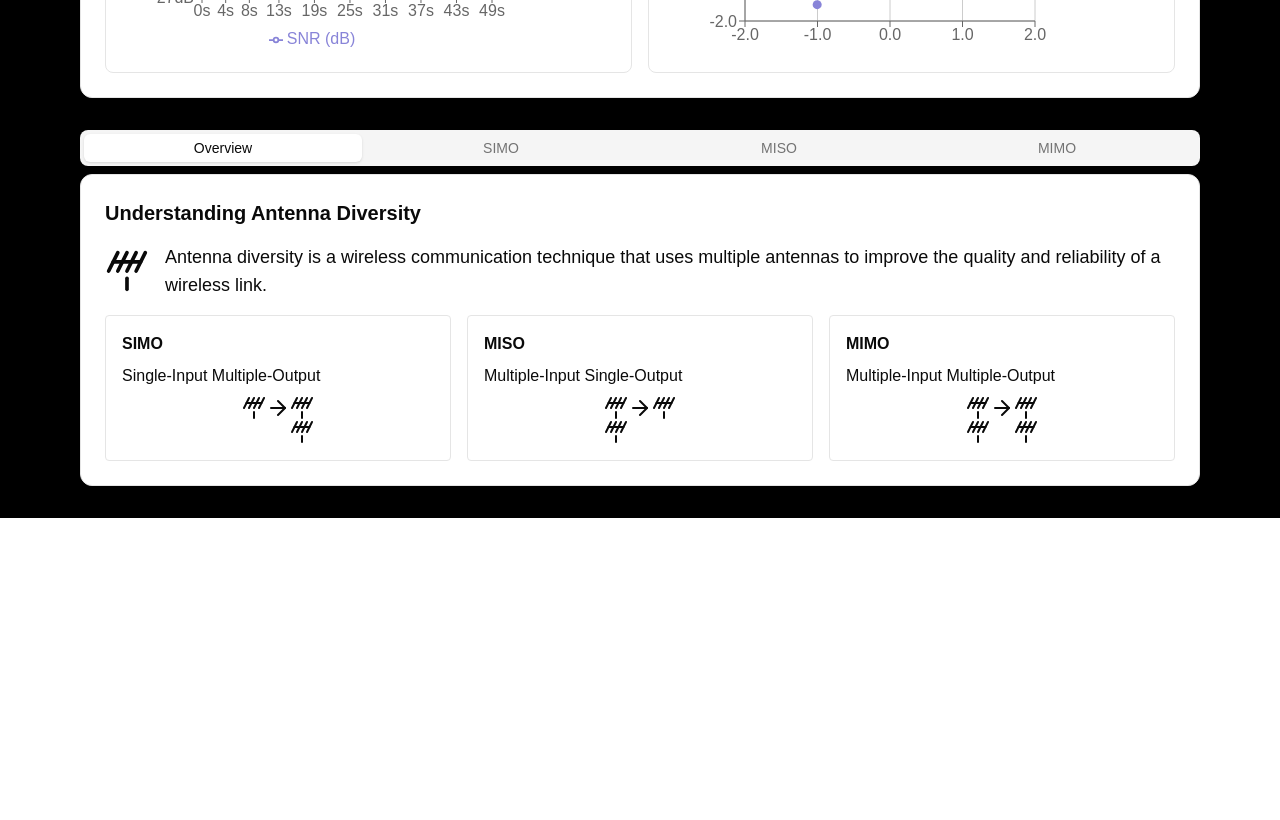
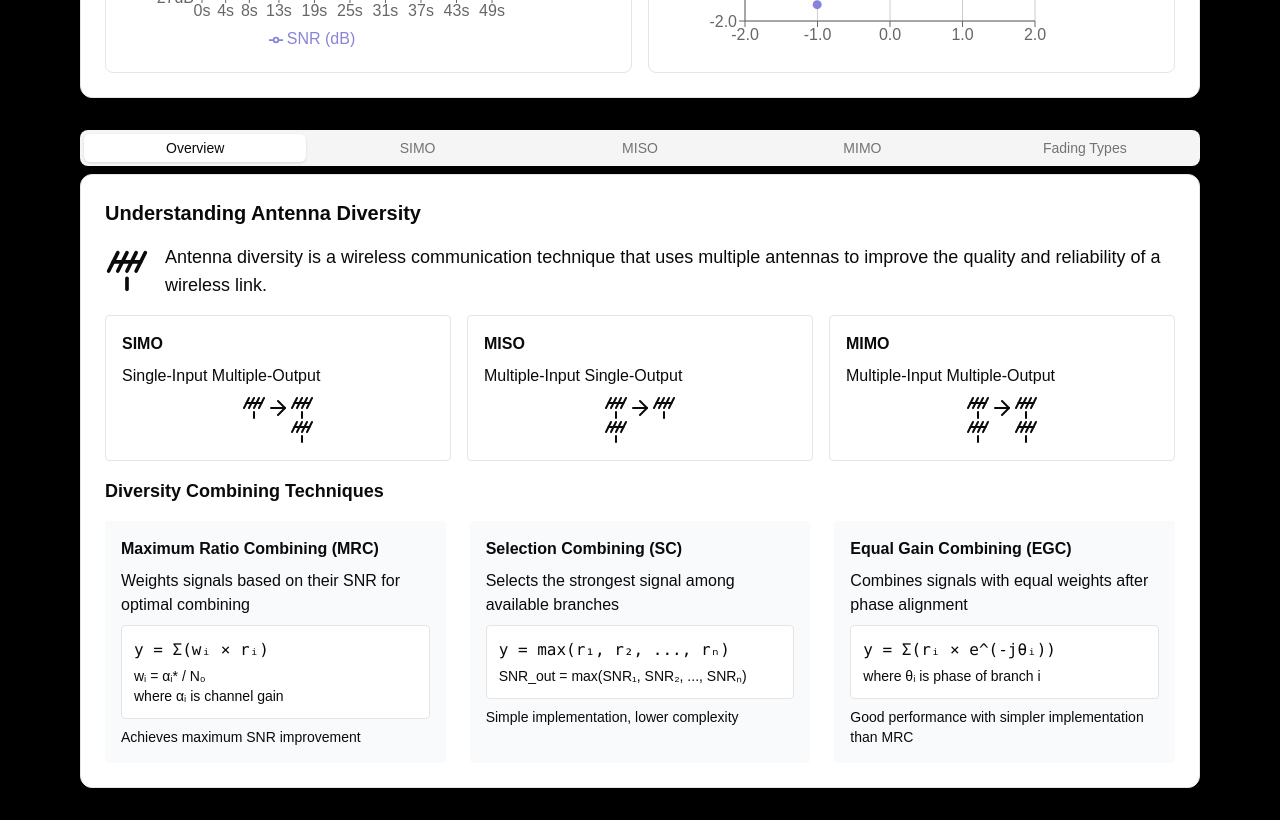
Before and after one commit to SHARJIDH/antenna-simulations, a Next.js app: page / in a window 1280 px wide. Shown: the part 1120-1940 px from the top of the page. Before the commit the page ends 1638 px from the top, so only its background shows below. Built offline with nearby package versions, Linux system fonts and the light colour scheme.

Commit message:
updated overview

```diff
--- a/components/allinOne.tsx
+++ b/components/allinOne.tsx
@@ -7,6 +7,7 @@ import { Antenna, Radio, Waves, ArrowRight } from 'lucide-react';
 
 const AntennaSimulationOne = () => {
   const [snrValue, setSnrValue] = useState(10);
+  const [kFactor, setKFactor] = useState(5);
 
   // Generate BER vs SNR data
   const generateBERData = (antennaCount) => {
@@ -20,28 +21,50 @@ const AntennaSimulationOne = () => {
       };
     });
   };
+  const generateRayleighData = () => {
+    return Array.from({ length: 50 }, (_, i) => {
+      const x = i / 5;
+      // PDF of Rayleigh distribution
+      const pdf = (x / Math.pow(snrValue, 2)) * Math.exp(-Math.pow(x, 2) / (2 * Math.pow(snrValue, 2)));
+      return {
+        x,
+        pdf: pdf.toFixed(4),
+        name: x.toFixed(1)
+      };
+    });
+  };
+  const generateRicianData = () => {
+    return Array.from({ length: 50 }, (_, i) => {
+      const x = i / 5;
+      // Simplified Rician PDF (approximation)
+      const pdf = (x / Math.pow(snrValue, 2)) *
+                 Math.exp(-(Math.pow(x, 2) + Math.pow(kFactor, 2)) / (2 * Math.pow(snrValue, 2))) *
+                 Math.exp(x * kFactor / Math.pow(snrValue, 2));
+      return {
+        x,
+        pdf: pdf.toFixed(4),
+        name: x.toFixed(1)
+      };
+    });
+  };
+
 
   // Simulation data for different antenna configurations
   const singleAntennaData = generateBERData(1);
   const twoAntennaData = generateBERData(2);
   const fourAntennaData = generateBERData(4);
+  const rayleighData = generateRayleighData();
+  const ricianData = generateRicianData();
 
   return (
     <div className="w-full max-w-6xl mx-auto p-4 space-y-6">
-      {/* <Card>
-        <CardHeader>
-          <CardTitle className="text-2xl font-bold">
-            Antenna Diversity Educational Platform
-          </CardTitle>
-        </CardHeader>
-      </Card> */}
-
       <Tabs defaultValue="overview">
-        <TabsList className="grid grid-cols-4 w-full">
+        <TabsList className="grid grid-cols-5 w-full">
           <TabsTrigger value="overview">Overview</TabsTrigger>
           <TabsTrigger value="simo">SIMO</TabsTrigger>
           <TabsTrigger value="miso">MISO</TabsTrigger>
           <TabsTrigger value="mimo">MIMO</TabsTrigger>
+          <TabsTrigger value="fading">Fading Types</TabsTrigger>
         </TabsList>
 
         <TabsContent value="overview">
@@ -97,6 +120,44 @@ const AntennaSimulationOne = () => {
                     </div>
                   </div>
                 </div>
+              </div>
+
+              <div className="mt-8">
+                <h4 className="text-lg font-semibold mb-4">Diversity Combining Techniques</h4>
+                <div className="grid grid-cols-3 gap-6">
+                  <div className="p-4 bg-gray-50 rounded">
+                    <h5 className="font-semibold mb-2">Maximum Ratio Combining (MRC)</h5>
+                    <p className="mb-2">Weights signals based on their SNR for optimal combining</p>
+                    <div className="bg-white p-3 rounded border">
+                      <p className="font-mono">y = Σ(wᵢ × rᵢ)</p>
+                      <p className="text-sm mt-1">wᵢ = αᵢ* / N₀</p>
+                      <p className="text-sm">where αᵢ is channel gain</p>
+                    </div>
+                    <p className="mt-2 text-sm">Achieves maximum SNR improvement</p>
+                  </div>
+
+                  <div className="p-4 bg-gray-50 rounded">
+                    <h5 className="font-semibold mb-2">Selection Combining (SC)</h5>
+                    <p className="mb-2">Selects the strongest signal among available branches</p>
+                    <div className="bg-white p-3 rounded border">
+                      <p className="font-mono">y = max(r₁, r₂, ..., rₙ)</p>
+                      <p className="text-sm mt-1">SNR_out = max(SNR₁, SNR₂, ..., SNRₙ)</p>
+                    </div>
+                    <p className="mt-2 text-sm">Simple implementation, lower complexity</p>
+                  </div>
+
+                  <div className="p-4 bg-gray-50 rounded">
+                    <h5 className="font-semibold mb-2">Equal Gain Combining (EGC)</h5>
+                    <p className="mb-2">Combines signals with equal weights after phase alignment</p>
+                    <div className="bg-white p-3 rounded border">
+                      <p className="font-mono">y = Σ(rᵢ × e^(-jθᵢ))</p>
+                      <p className="text-sm mt-1">where θᵢ is phase of branch i</p>
+                    </div>
+                    <p className="mt-2 text-sm">Good performance with simpler implementation than MRC</p>
+                  </div>
+                </div>
+
+
               </div>
             </CardContent>
           </Card>
@@ -226,6 +287,103 @@ const AntennaSimulationOne = () => {
             </CardContent>
           </Card>
         </TabsContent>
+        <TabsContent value="fading">
+          <Card>
+            <CardContent className="p-6">
+              <h3 className="text-xl font-semibold mb-4">Wireless Channel Fading Models</h3>
+
+              <div className="grid grid-cols-2 gap-6">
+                <div className="space-y-6">
+                  <div className="bg-gray-50 p-4 rounded">
+                    <h4 className="font-semibold mb-2">Rayleigh Fading</h4>
+                    <div className="bg-white p-3 rounded border space-y-2">
+                      <p className="font-medium">PDF:</p>
+                      <p className="font-mono">
+                        f(r) = (r/σ²)exp(-r²/2σ²)
+                      </p>
+                      <p className="font-medium mt-2">Channel Response:</p>
+                      <p className="font-mono">
+                        h(t) = hᵢ(t) + jhₖ(t)
+                      </p>
+                      <p className="font-medium mt-2">SNR:</p>
+                      <p className="font-mono">
+                        γ = (|h|²Eₛ)/N₀
+                      </p>
+                    </div>
+                    <p className="mt-2 text-sm">Used when there is no line-of-sight (NLOS) path</p>
+
+                    {/* <div className="mt-4 p-4">
+                      <LineChart width={400} height={200} data={rayleighData}>
+                        <CartesianGrid strokeDasharray="3 3" />
+                        <XAxis dataKey="name" label={{ value: 'Envelope', position: 'bottom' }} />
+                        <YAxis label={{ value: 'PDF', angle: -90, position: 'left' }} />
+                        <Tooltip />
+                        <Line type="monotone" dataKey="pdf" stroke="#8884d8" name="Rayleigh PDF" />
+                      </LineChart>
+                    </div> */}
+                  </div>
+                </div>
+
+                <div className="space-y-6">
+                  <div className="bg-gray-50 p-4 rounded">
+                    <h4 className="font-semibold mb-2">Rician Fading</h4>
+                    <div className="bg-white p-3 rounded border space-y-2">
+                      <p className="font-medium">PDF:</p>
+                      <p className="font-mono">
+                        f(r) = (r/σ²)exp(-(r² + A²)/2σ²)I₀(rA/σ²)
+                      </p>
+                      <p className="font-medium mt-2">K-Factor:</p>
+                      <p className="font-mono">
+                        K = A²/2σ² (ratio of LOS to scattered power)
+                      </p>
+                      <p className="font-medium mt-2">Channel Response:</p>
+                      <p className="font-mono">
+                        h(t) = h_los(t) + h_scatter(t)
+                      </p>
+                    </div>
+                    <p className="mt-2 text-sm">Used when there is a dominant line-of-sight (LOS) path</p>
+
+                    {/* <div className="mt-4">
+                      <LineChart width={400} height={200} data={ricianData}>
+                        <CartesianGrid strokeDasharray="3 3" />
+                        <XAxis dataKey="name" label={{ value: 'Envelope', position: 'bottom' }} />
+                        <YAxis label={{ value: 'PDF', angle: -90, position: 'left' }} />
+                        <Tooltip />
+                        <Line type="monotone" dataKey="pdf" stroke="#82ca9d" name="Rician PDF" />
+                      </LineChart>
+                    </div> */}
+                  </div>
+                </div>
+
+                <div className="col-span-2 bg-gray-50 p-4 rounded">
+                  <h4 className="font-semibold mb-2">Key Characteristics Comparison</h4>
+                  <div className="grid grid-cols-2 gap-4">
+                    <div className="bg-white p-3 rounded border">
+                      <h5 className="font-medium mb-2">Rayleigh Fading</h5>
+                      <ul className="list-disc pl-6">
+                        <li>No dominant LOS component</li>
+                        <li>Phase uniformly distributed [0, 2π]</li>
+                        <li>Envelope follows Rayleigh distribution</li>
+                        <li>Power follows exponential distribution</li>
+                        <li>More severe fading conditions</li>
+                      </ul>
+                    </div>
+                    <div className="bg-white p-3 rounded border">
+                      <h5 className="font-medium mb-2">Rician Fading</h5>
+                      <ul className="list-disc pl-6">
+                        <li>Strong LOS component present</li>
+                        <li>K-factor determines fading severity</li>
+                        <li>Envelope follows Rician distribution</li>
+                        <li>As K → ∞, approaches AWGN channel</li>
+                        <li>As K → 0, approaches Rayleigh fading</li>
+                      </ul>
+                    </div>
+                  </div>
+                </div>
+              </div>
+            </CardContent>
+          </Card>
+        </TabsContent>
       </Tabs>
     </div>
   );
--- a/components/antenna-diversity-simulation.tsx
+++ b/components/antenna-diversity-simulation.tsx
@@ -290,7 +290,7 @@ const AntennaSimulation = () => {
         <CardContent>
           <Alert className="mb-4">
             <AlertDescription>
-              Current BER: {(errorRate * 100).toFixed(2)}% |
+              {/* Current BER: {(errorRate * 100).toFixed(2)}% |  */}
               Mode: {mode.toUpperCase()} |
               Diversity: {diversityTechnique.toUpperCase()} |
               Modulation: {modulationScheme.toUpperCase()} |
```
